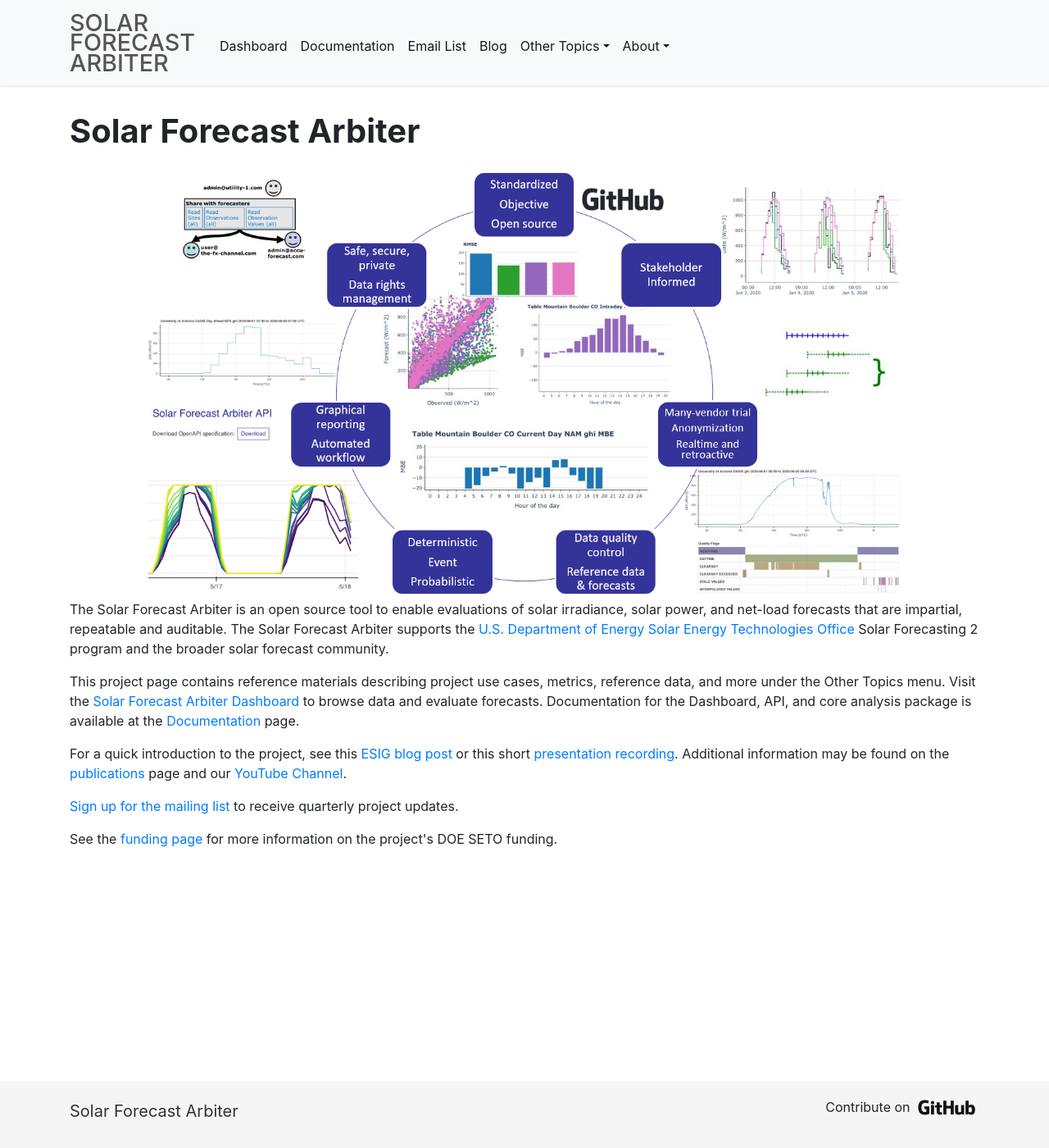
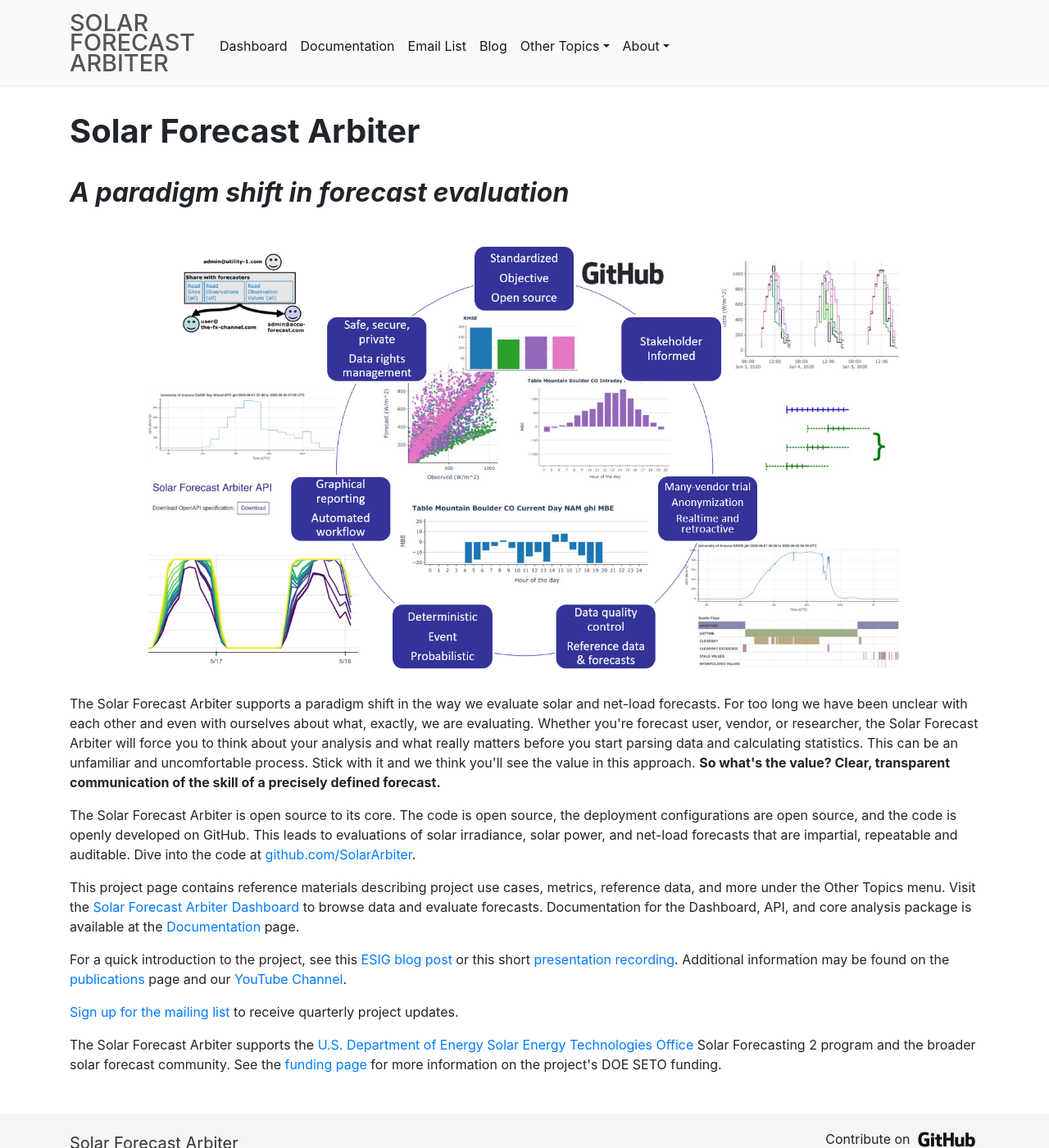
Before and after one commit to SolarArbiter/SolarArbiter.github.io, a Jekyll site: the page built from index.html, in a window 1280 px wide and 1400 px high. Shown: the whole window at 82% size. Built offline with Jekyll 4.4.1, drawn with Linux system fonts in a browser that asks for light colours.

Commit message:
now with attitude

```diff
--- a/index.html
+++ b/index.html
@@ -2,11 +2,18 @@
 layout: base
 ---
 <h1>Solar Forecast Arbiter</h1>
+<h2><em>A paradigm shift in forecast evaluation</em></h2>
 
+<br>
 <div class="row">
 <img class="homepage-image myb-3" src="/images/homepage_presentation.png">
 </div>
-<p>The Solar Forecast Arbiter is an open source tool to enable evaluations of solar irradiance, solar power, and net-load forecasts that are impartial, repeatable and auditable. The Solar Forecast Arbiter supports the <a href="http://www.energy.gov/solar-office">U.S. Department of Energy Solar Energy Technologies Office</a> Solar Forecasting 2 program and the broader solar forecast community. </p>
+
+<br>
+
+<p>The Solar Forecast Arbiter supports a paradigm shift in the way we evaluate solar and net-load forecasts. For too long we have been unclear with each other and even with ourselves about what, exactly, we are evaluating. Whether you're forecast user, vendor, or researcher, the Solar Forecast Arbiter will force you to think about your analysis and what really matters before you start parsing data and calculating statistics. This can be an unfamiliar and uncomfortable process. Stick with it and we think you'll see the value in this approach. <b>So what's the value? Clear, transparent communication of the skill of a precisely defined forecast.</b></p>
+
+<p>The Solar Forecast Arbiter is open source to its core. The code is open source, the deployment configurations are open source, and the code is openly developed on GitHub. This leads to evaluations of solar irradiance, solar power, and net-load forecasts that are impartial, repeatable and auditable. Dive into the code at <a href="https://github.com/SolarArbiter/">github.com/SolarArbiter</a>.</p>
 
 <p>This project page contains reference materials describing project use cases, metrics, reference data, and more under the Other Topics menu. Visit the <a href="https://dashboard.solarforecastarbiter.org/">Solar Forecast Arbiter Dashboard</a> to browse data and evaluate forecasts. Documentation for the Dashboard, API, and core analysis package is available at the <a href="/documentation">Documentation</a> page.</p>
 
@@ -14,4 +21,4 @@
 
 <p><a href="/emaillist">Sign up for the mailing list</a> to receive quarterly project updates.</p>
 
-<p>See the <a href="/funding">funding page</a> for more information on the project's DOE SETO funding.</p>
+<p>The Solar Forecast Arbiter supports the <a href="http://www.energy.gov/solar-office">U.S. Department of Energy Solar Energy Technologies Office</a> Solar Forecasting 2 program and the broader solar forecast community. See the <a href="/funding">funding page</a> for more information on the project's DOE SETO funding.</p>
```
